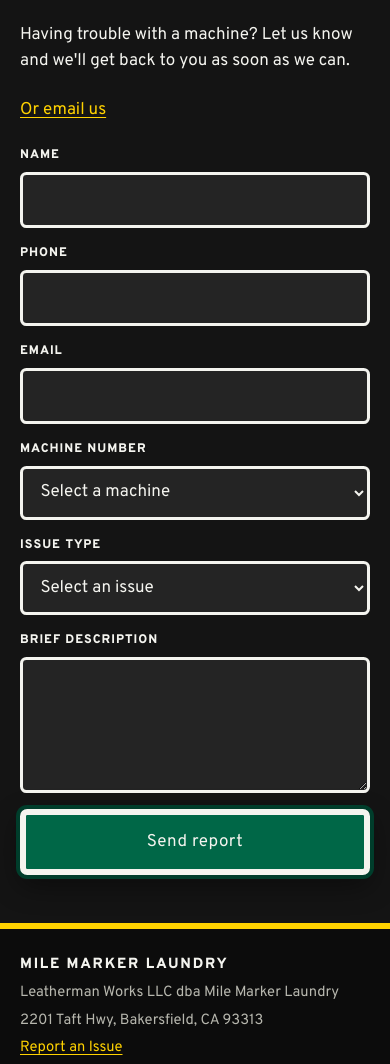
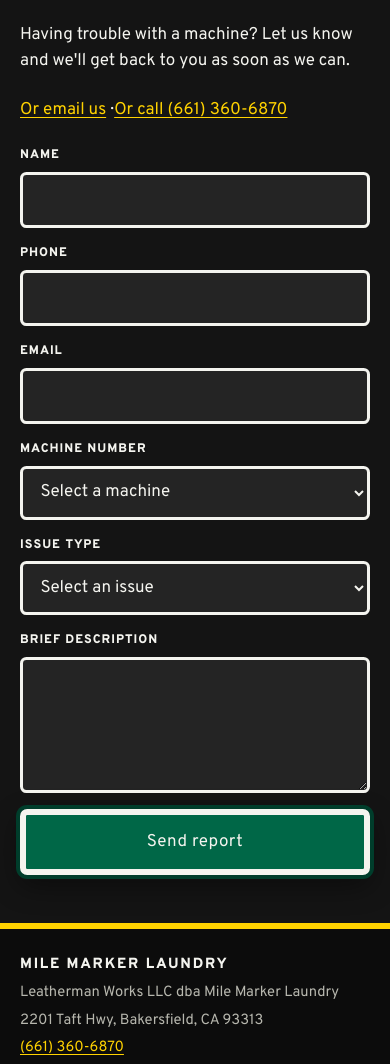
Before and after one commit to h49jy954b7-cloud/Milemarkeaundry, a plain HTML site: page support/index.html in a window 390 px wide. Shown: the part 256-1320 px from the top of the page. Drawn offline with Linux system fonts and the light colour scheme.

Commit message:
Add Nestor's support phone number as a tap-to-call link.
Show (661) 360-6870 on the support pages, the contact section, and the footer.

Co-authored-by: h49jy954b7-cloud <h49jy954b7-cloud@users.noreply.github.com>

```diff
--- a/support/index.html
+++ b/support/index.html
@@ -54,7 +54,7 @@
           <h1 id="support-title">Report an issue</h1>
         </header>
         <p class="support-fallback">Having trouble with a machine? Let us know and we'll get back to you as soon as we can.</p>
-        <p class="support-fallback"><a href="mailto:milemarkerlaundry@gmail.com">Or email us</a></p>
+        <p class="support-fallback"><a href="mailto:milemarkerlaundry@gmail.com">Or email us</a> · <a href="tel:+16613606870">Or call (661) 360-6870</a></p>
         <form id="issue-form" class="support-form" action="https://formsubmit.co/milemarkerlaundry@gmail.com" method="POST">
           <input type="hidden" name="_subject" value="Mile Marker Laundry - machine issue report">
           <input type="hidden" name="_template" value="table">
@@ -112,6 +112,7 @@
       <p class="footer-name">Mile Marker Laundry</p>
       <p>Leatherman Works LLC dba Mile Marker Laundry</p>
       <p>2201 Taft Hwy, Bakersfield, CA 93313</p>
+      <p><a href="tel:+16613606870">(661) 360-6870</a></p>
       <p><a href="/support/">Report an Issue</a></p>
     </div>
   </footer>
```
Also changed, not shown: index.html (+2 -0 lines), support/thanks/index.html (+2 -0 lines).
